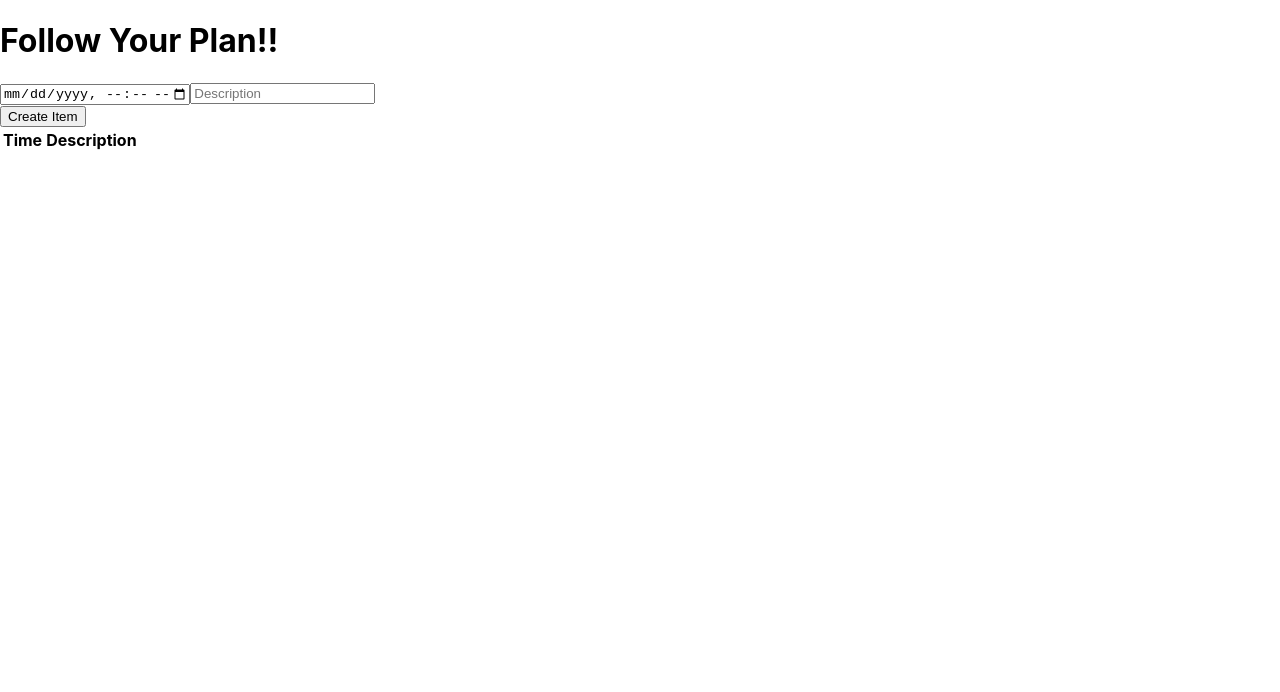
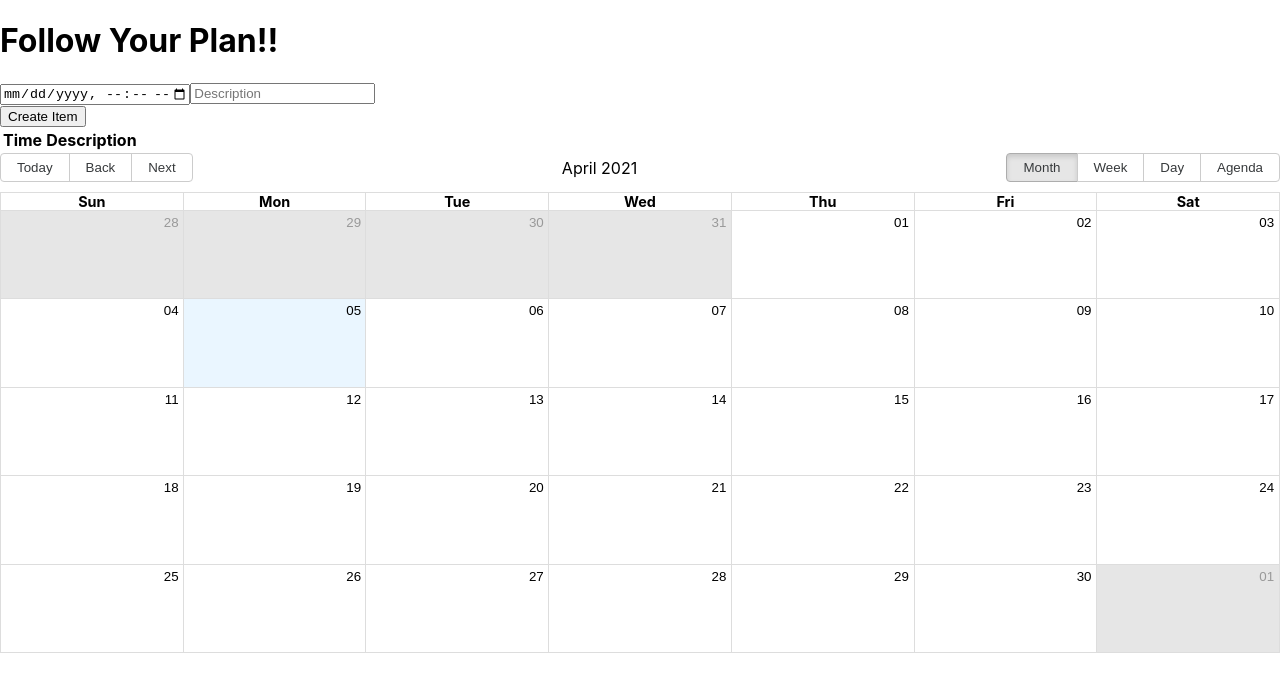
Before and after one commit to StudyAndWorkTogether/calendar, a React (Create React App) app in the folder my-app/: page / in a window 1280 px wide. Shown: the top 692 px of the page. Built offline with nearby package versions, Linux system fonts and the light colour scheme.

Commit message:
Add react-big-calendar

```diff
--- a/my-app/package.json
+++ b/my-app/package.json
@@ -10,6 +10,7 @@
     "moment": "^2.29.1",
     "nanoid": "^3.1.22",
     "react": "^17.0.2",
+    "react-big-calendar": "^0.33.2",
     "react-dom": "^17.0.2",
     "react-scripts": "4.0.3",
     "web-vitals": "^1.1.1"
--- a/my-app/src/App.js
+++ b/my-app/src/App.js
@@ -1,8 +1,12 @@
+import "react-big-calendar/lib/css/react-big-calendar.css";
+import { Calendar, momentLocalizer } from 'react-big-calendar'
 import React, { useEffect, useState } from 'react'
 import { nanoid } from 'nanoid'
 import moment from 'moment'
 
+
 function App() {
+  const localizer = momentLocalizer(moment)
   const [itemList, setItemList] = useState([])
   const [time, setTime] = useState('')
   const [description, setDescription] = useState('')
@@ -65,6 +69,27 @@
     localStorage.setItem('itemList', JSON.stringify(itemList))
   }
 
+  const eventsList = itemList.map((item) => {
+    return {
+      id: item.inputID,
+      title: item.inputDescription,
+      start: moment(item.inputTime).format(),
+      end: moment(item.inputTime).format()
+    }
+  })
+
+  const MyCalendar = props => (
+    <div>
+      <Calendar
+        localizer={localizer}
+        events={eventsList}
+        startAccessor="start"
+        endAccessor="end"
+        style={{ height: 500 }}
+      />
+    </div>
+  )
+
   useEffect(() => {
     const storageList = JSON.parse(localStorage.getItem('itemList'))
     if(storageList !== null) {
@@ -125,6 +150,7 @@
           </tbody>
         </table>
       </div>
+      <MyCalendar/>
     </div>
   );
 }
```
Also changed, not shown: 1 other file (tests, documents, lock files or other folders).
